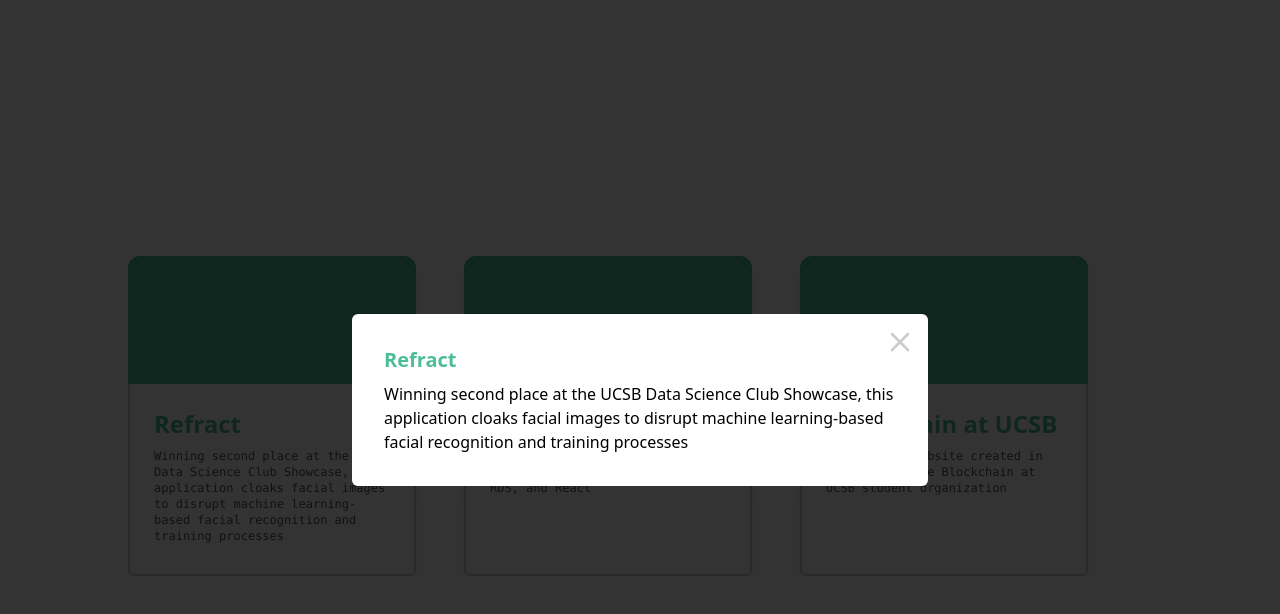
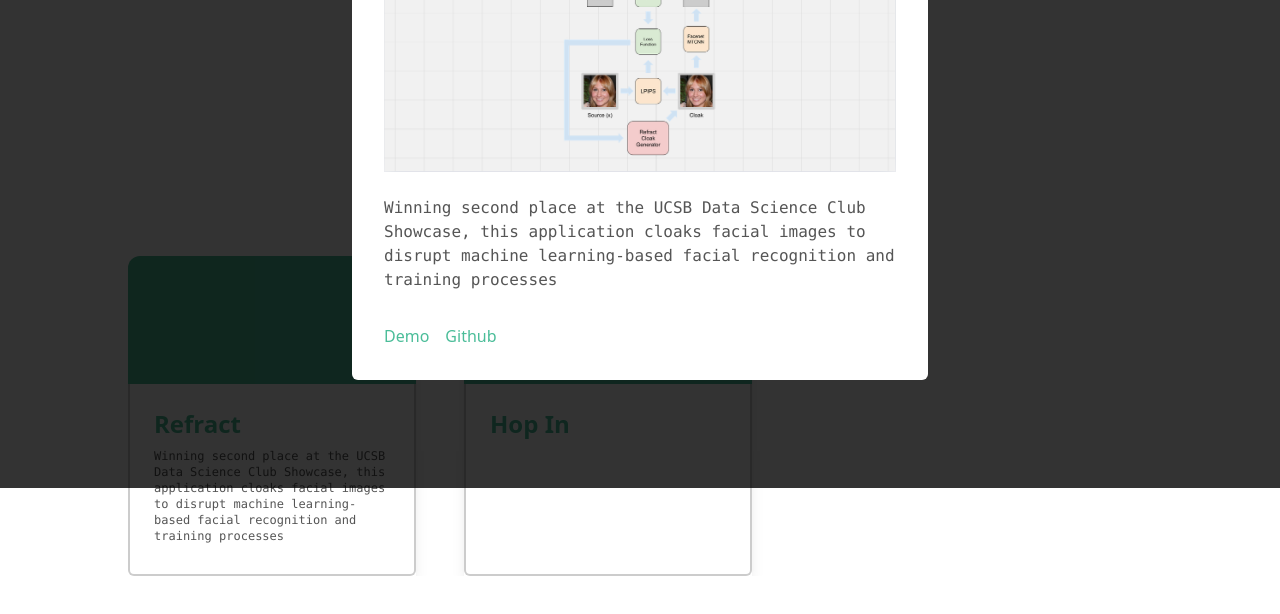
Before and after one commit to heyyysus/dev-portfolio, a Next.js app: page / in a window 1280 px wide. Both pictures are taken after a click on the element 272 px from the left and 2886 px from the top of the page. Shown: the part 2470-3084 px from the top of the page. Built offline with nearby package versions, Linux system fonts and the light colour scheme.

Commit message:
moved projects to json format

```diff
--- /dev/null
+++ b/content/projects/hoppin.json
@@ -0,0 +1,8 @@
+{
+    "title": "Hop In",
+    "short_desc": "",
+    "long_desc": "",
+    "image": "/images/projects/refract.png",
+    "demo_url": "https://hoppin.jesusvelarde.com",
+    "github_url": "https://github.com/heyyysus/hoppin"
+}
--- /dev/null
+++ b/content/projects/refract.json
@@ -0,0 +1,8 @@
+{
+    "title": "Refract",
+    "short_desc": "Winning second place at the UCSB Data Science Club Showcase, this application cloaks facial images to disrupt machine learning-based facial recognition and training processes",
+    "long_desc": "Winning second place at the UCSB Data Science Club Showcase, this application cloaks facial images to disrupt machine learning-based facial recognition and training processes",
+    "image": "/images/projects/refract.png",
+    "demo_url": "https://hoppin.jesusvelarde.com",
+    "github_url": "https://github.com/heyyysus/hoppin"
+}
--- a/src/app/_components/projectCard.tsx
+++ b/src/app/_components/projectCard.tsx
@@ -2,7 +2,8 @@
 
 export interface Project {
     title: string;
-    description: string;
+    short_desc: string;
+    long_desc: string;
     image?: string;
     demo_url?: string;
     github_url?: string;
@@ -40,7 +41,7 @@
                 {project.title}
             </p>
             <p className="md:text-xs text-sm text-grey-dark font-mono mt-2">
-                {project.description}
+                {project.short_desc}
             </p>
         </div>
     </div>
--- a/src/app/_components/projectModal.tsx
+++ b/src/app/_components/projectModal.tsx
@@ -1,6 +1,7 @@
 'use client';
 import { FC } from 'react';
 import { Project } from './projectCard';
+import Image from 'next/image';
 
 export interface ProjectModalProps {
 
@@ -11,13 +12,11 @@
 
 export const ProjectModal: FC<ProjectModalProps> =  ({ project, handleExit }) => {
 
-    if (!project) {
-        return null;
-    }
+    const hidden = project === null;
 
     return (
     // Overlay
-    <div className='fixed top-0 left-0 w-full h-full bg-opacity-80 bg-[#000] flex items-center justify-center z-[1000]'>
+    <div className={`${hidden ? 'hidden opacity-0' : 'opacity-100'} duration-100 transition-opacity fixed top-0 left-0 w-full h-full bg-opacity-80 bg-[#000] flex items-center justify-center z-[1000]`}>
         { /* Modal */}
         <div className='bg-white p-8 rounded-md w-4/5 max-w-xl relative'>
             <button className='absolute top-3 right-3' onClick={(e) => { handleExit(); }}>
@@ -25,8 +24,34 @@
                     <path strokeLinecap="round" strokeLinejoin="round" strokeWidth={2} d="M6 18L18 6M6 6l12 12" />
                 </svg>
             </button>
-            <h2 className='font-bold text-xl'>{project.title}</h2>
-            <p className='pt-2 text-[#000]'>{project.description}</p>
+            <h2 className='font-bold text-2xl'>{project?.title}</h2>
+
+            { project?.image &&
+                <Image
+                    src={project.image}
+                    alt={project.title}
+                    width={0}
+                    height={0}
+                    sizes="100vw"
+                    style={{ width: '100%', height: 'auto' }}
+                    className="mt-6 mb-6"
+                />
+            }
+
+            <p className='mt-2 text-grey-dark font-mono'>{project?.long_desc}</p>
+
+            <div className='mt-4 flex flex-row'>
+            {
+                project?.demo_url &&
+                <a href={project.demo_url} target='_blank' className='mt-4 mr-4 text-blue-500 hover:underline'>Demo</a>
+            }
+
+            {
+                project?.github_url &&
+                <a href={project.github_url} target='_blank' className='mt-4 text-blue-500 hover:underline'>Github</a>
+            }
+            </div>
+
         </div>
     </div>
     );
--- a/src/app/_components/projectsHorizontalContainer.tsx
+++ b/src/app/_components/projectsHorizontalContainer.tsx
@@ -11,7 +11,7 @@
     <div className="flex md:flex-row flex-col md:overflow-x-auto md:w-4/5">
         {projects.map((project, index) => {
             return (
-                <ProjectCard key={index} project={project} handleOnClick={handleOnClick}  />
+                <ProjectCard key={index} project={project} handleOnClick={ handleOnClick }  />
             );
         })}
     </div>
--- a/src/app/_sections/projectsSection.tsx
+++ b/src/app/_sections/projectsSection.tsx
@@ -4,25 +4,16 @@
 import { ProjectsHorizontalContainer } from '../_components/projectsHorizontalContainer';
 import { ProjectModal } from '../_components/projectModal';
 
+import RefractProject from '../../../content/projects/refract.json';
+import HoppinProject from '../../../content/projects/hoppin.json';
+
 export interface ProjectsSectionProps {};
 
 export const ProjectsSection: FC<ProjectsSectionProps> =  ({}) => {
 
     const projects: Project[] = [
-        {
-            title: "Refract",
-            description: "Winning second place at the UCSB Data Science Club Showcase, this application cloaks facial images to disrupt machine learning-based facial recognition and training processes",
-        },
-
-        {
-            title: 'Hoppin',
-            description: 'A social media app for sharing events built with AWS Lambda, RDS, and React',
-        },
-        {
-            title: 'Blockchain at UCSB',
-            description: 'Custom made website created in Next.js for the Blockchain at UCSB student organization',
-        },
-
+        RefractProject,
+        HoppinProject
     ]
 
     const [shownProject, setShownProject] = useState<Project | null>(null);
```
Also changed, not shown: public/images/projects/refract.png (added).
